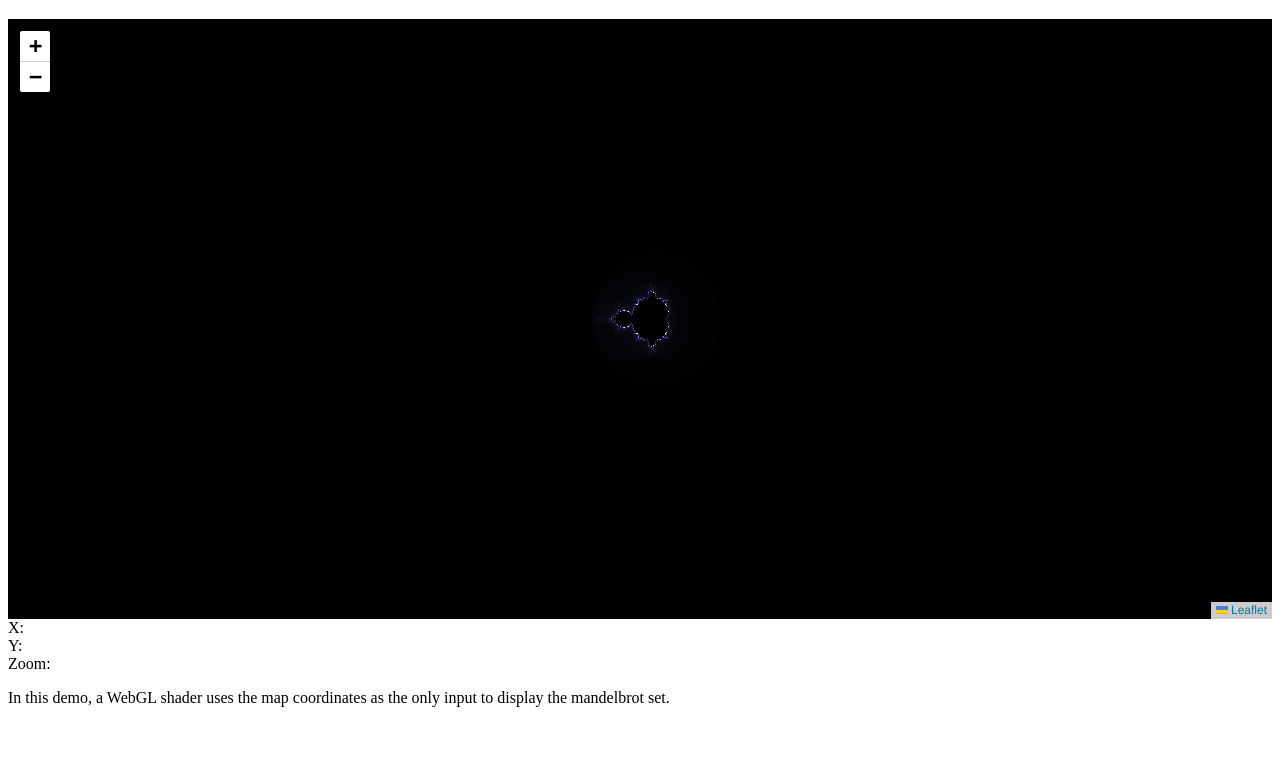
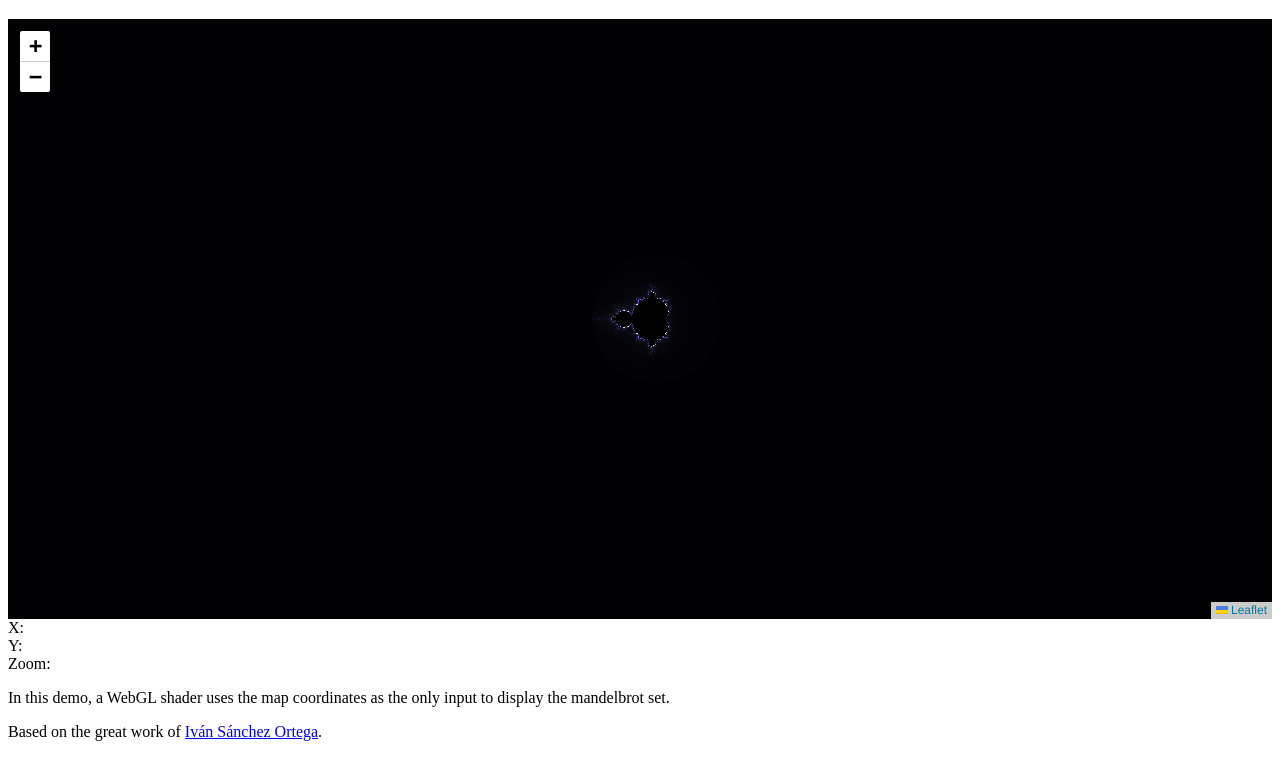
Before and after one commit to Zed314/MandelbrotViewer, a plain HTML site: page index.html in a window 1280 px wide. Shown: the part 61-818 px from the top of the page. Drawn offline with nearby package versions, Linux system fonts and the light colour scheme.

Commit message:
Add Credits.

```diff
--- a/index.html
+++ b/index.html
@@ -24,7 +24,7 @@
 	<div>Zoom: <span id="zoom"></div>
 
 	<p>In this demo, a WebGL shader uses the map coordinates as the only input to display the mandelbrot set.</p>
-
+<p> Based on the great work of  <a href="https://gitlab.com/IvanSanchez/Leaflet.TileLayer.GL">Iván Sánchez Ortega</a>.</p>
 	<script type="text/javascript">
 
 	var fragmentShader = `
```
